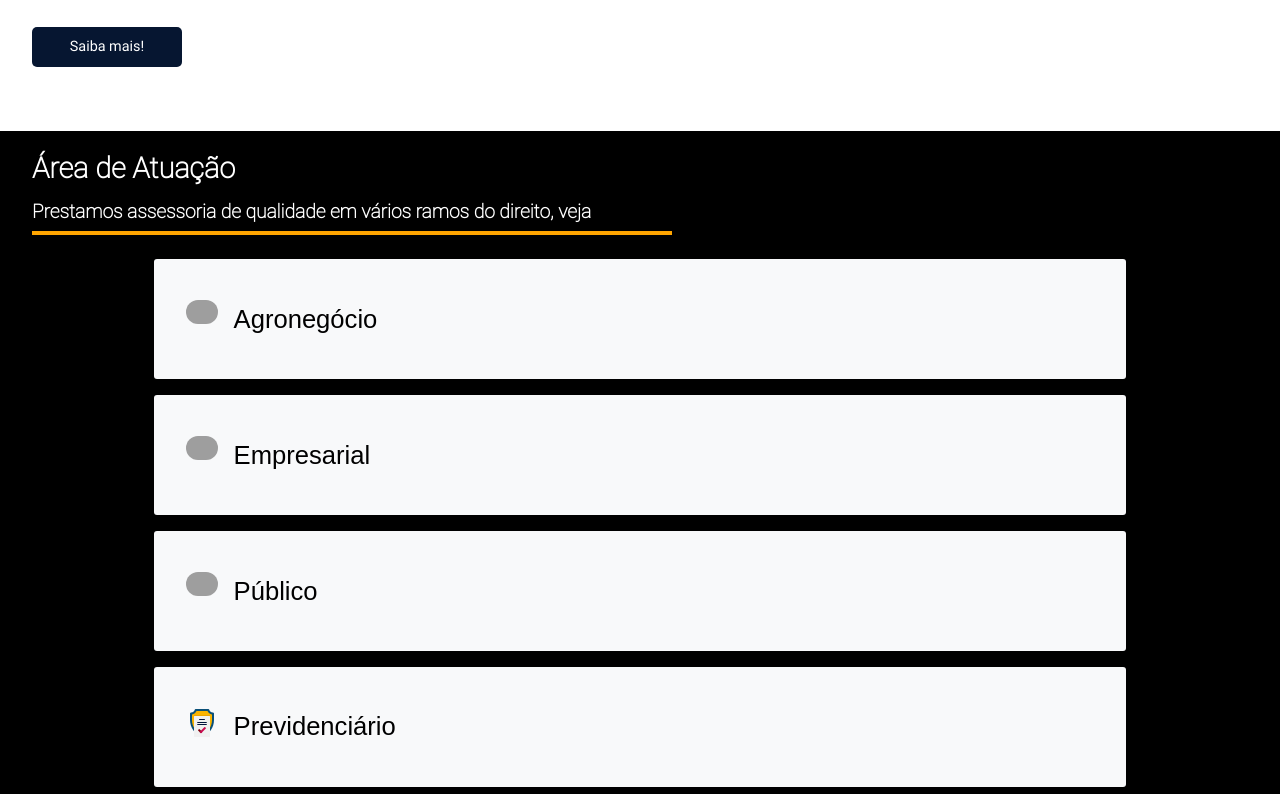
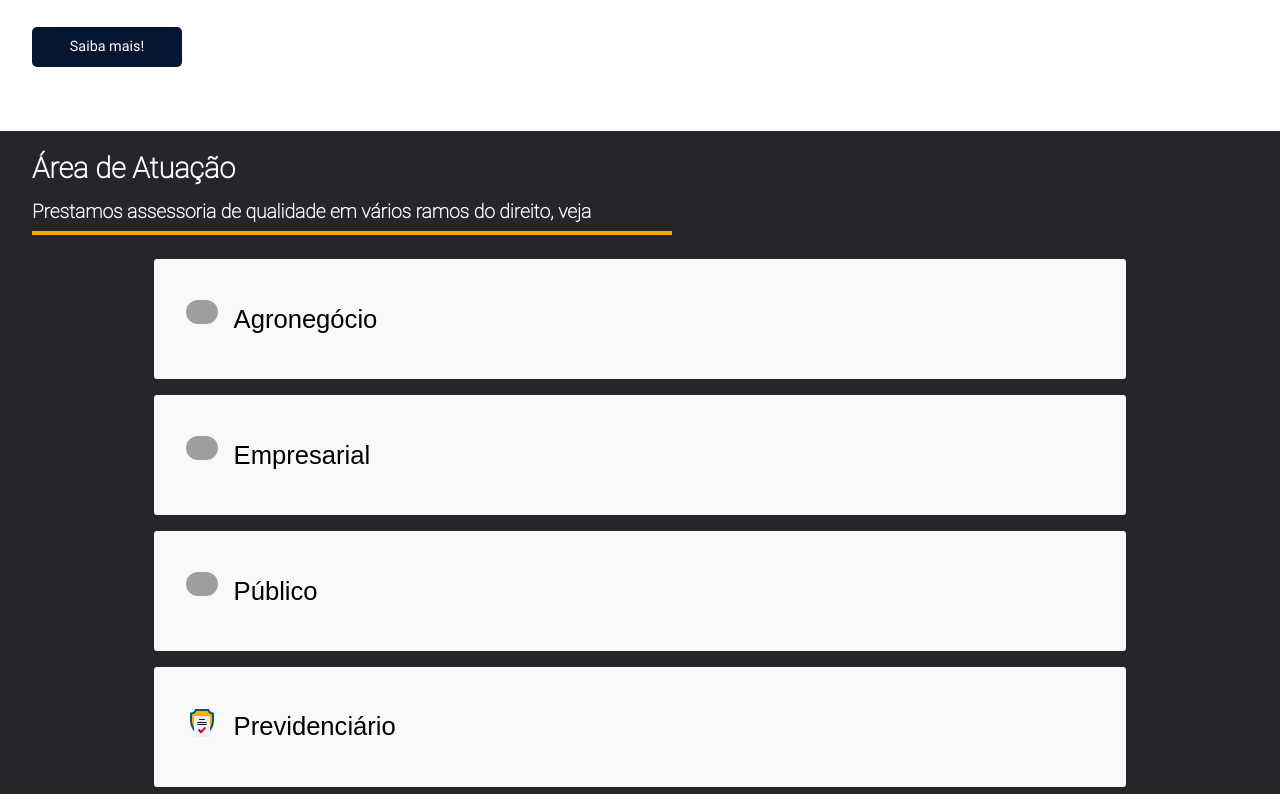
Before and after one commit to felipemali/Advocacy, a React (Vite) app: page / in a window 1280 px wide. Shown: the part 1526-2320 px from the top of the page. Built offline with nearby package versions, Linux system fonts and the light colour scheme; grey boxes are pictures that could not be loaded.

Commit message:
change bc-color

```diff
--- a/src/components/ServiceContent/index.scss
+++ b/src/components/ServiceContent/index.scss
@@ -5,7 +5,7 @@
 
 
 .index-occupation-area{
-    background-color: #000;
+    background-color: variables.$darkk;
     margin-top: 4rem;
 
      //media
--- a/src/styles/_variables.scss
+++ b/src/styles/_variables.scss
@@ -27,6 +27,7 @@ $warning: #ffc107;
 $danger: #dc3545;
 $light: #f8f9fa;
 $dark: #343a40;
+$darkk: #24262b;
 
 
 //breakpoints
```
